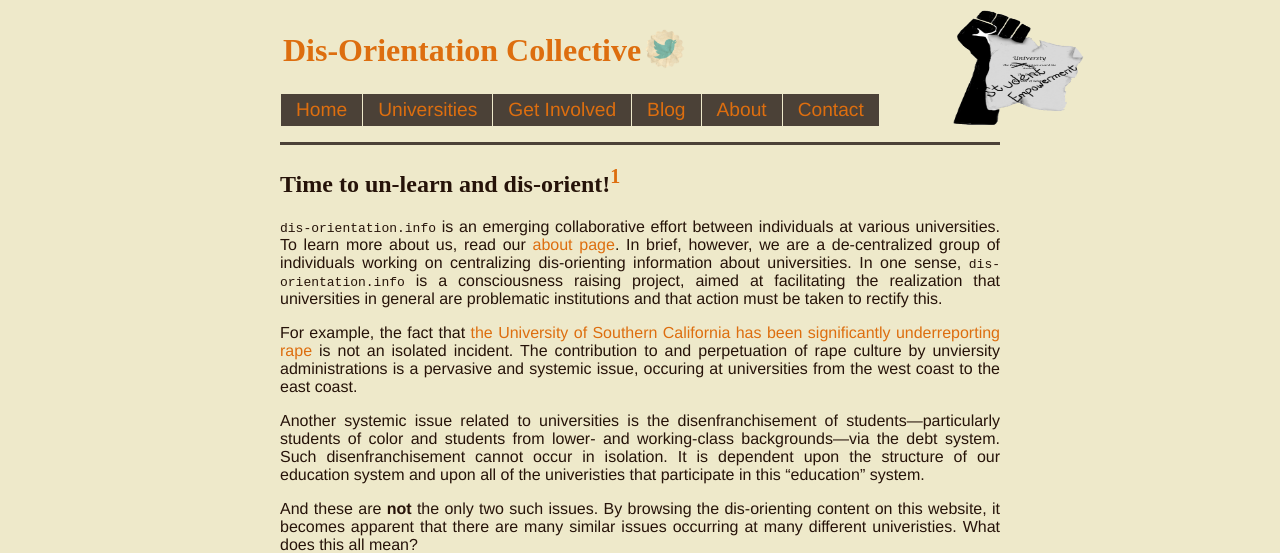
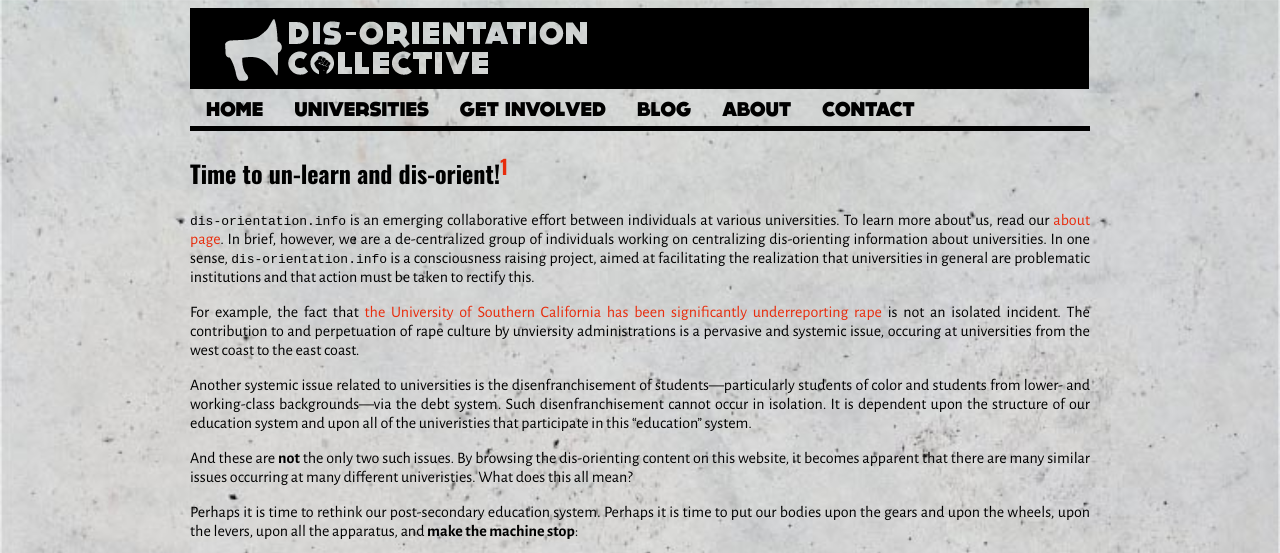
Before and after one commit to dis-orientation/dis-orientation.github.io, a Jekyll site: the page built from index.md, in a window 1280 px wide, cut to the strip 0-553 px from the top of the page. Built offline with Jekyll 4.4.1, drawn with Linux system fonts in a browser that asks for light colours; some web fonts are replaced.

Commit message:
Moving dev header to main header

```diff
--- a/_includes/header.html
+++ b/_includes/header.html
@@ -11,7 +11,9 @@
 
 		<meta name="keywords" content="disorientation, disorientation guides, university" />
 
-		<link rel="stylesheet" type="text/css" href="{{ site.url }}css/main.css" />
+		<link href='http://fonts.googleapis.com/css?family=Permanent+Marker|Alegreya+Sans:400,700,400italic,700italic|Oswald:400,700' rel='stylesheet' type='text/css'>
+
+		<link rel="stylesheet" type="text/css" href="{{ site.url }}/css/dev.css" />
 
 	</head>
 
@@ -19,20 +21,18 @@
 
 		<div id="main-wrapper">
 
-			<div id="logo"><img src="/images/DiplomaFistMarkup.gif" alt="Solidarity Fist Diploma" width="150" height="124" style="background-color:#EEE9CA" /></div>
-
 			<div id="header-wrapper">
 
-				<div id="page-title"><table><tr><td class="left"><h1><a href="{{ site.url }}">Dis-Orientation Collective</a></h1></td><td class="right"><a href="https://twitter.com/dis_orientation"><img alt="twitter" width="40" src="/images/twitter.png"></a></td></tr></table></div><!-- END page-title div-->
+			<div id="logo"><img src="http://dis-orientation.info/css/images/logo.png" alt="Dis-Orientation Collective" /></div>
 
 				<div id="header">
 					<ul>
-						<li><a href="{{ site.url }}">Home</a></li>
-						<li><a href="{{ site.url }}universities/">Universities</a></li>
-						<li><a href="{{ site.url }}involved/">Get Involved</a></li>
-						<li><a href="{{ site.url }}blog/">Blog</a></li>
-						<li><a href="{{ site.url }}about/">About</a></li>
-						<li><a href="{{ site.url }}contact/">Contact</a></li>
+						<li><a href="{{ site.url }}">home</a></li>
+						<li><a href="{{ site.url }}universities/">universities</a></li>
+						<li><a href="{{ site.url }}involved/">get involved</a></li>
+						<li><a href="{{ site.url }}blog/">blog</a></li>
+						<li><a href="{{ site.url }}about/">about</a></li>
+						<li><a href="{{ site.url }}contact/">contact</a></li>
 					</ul>
 				</div><!-- END header div-->
 
```
Also changed, not shown: 404.html (+5 -5 lines), _includes/header-dev.html (deleted, +0 -41 lines).
